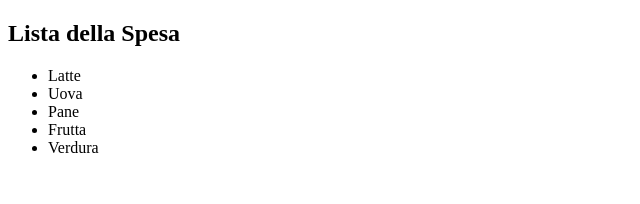
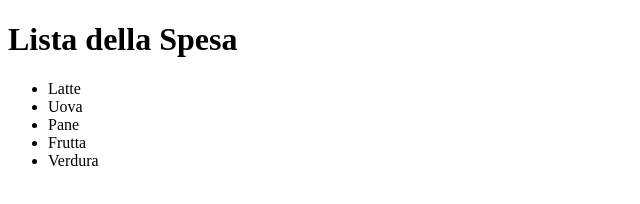
Before and after one commit to WebDevMM/todo-list, a plain HTML site: page index.html in a window 1280 px wide. Shown: the whole page, without its empty margins (0-640 px from the left). Drawn offline with Linux system fonts and the light colour scheme.

Commit message:
cambiamenti richiesti

```diff
--- a/index.html
+++ b/index.html
@@ -7,7 +7,7 @@
 </head>
 
 <body>
-    <h2>Lista della Spesa</h2>
+    <h1>Lista della Spesa</h1>
     <ul>
         <li>Latte</li>
         <li>Uova</li>
@@ -15,6 +15,7 @@
         <li>Frutta</li>
         <li>Verdura</li>
     </ul>
+
 </body>
 
 </html>
```
